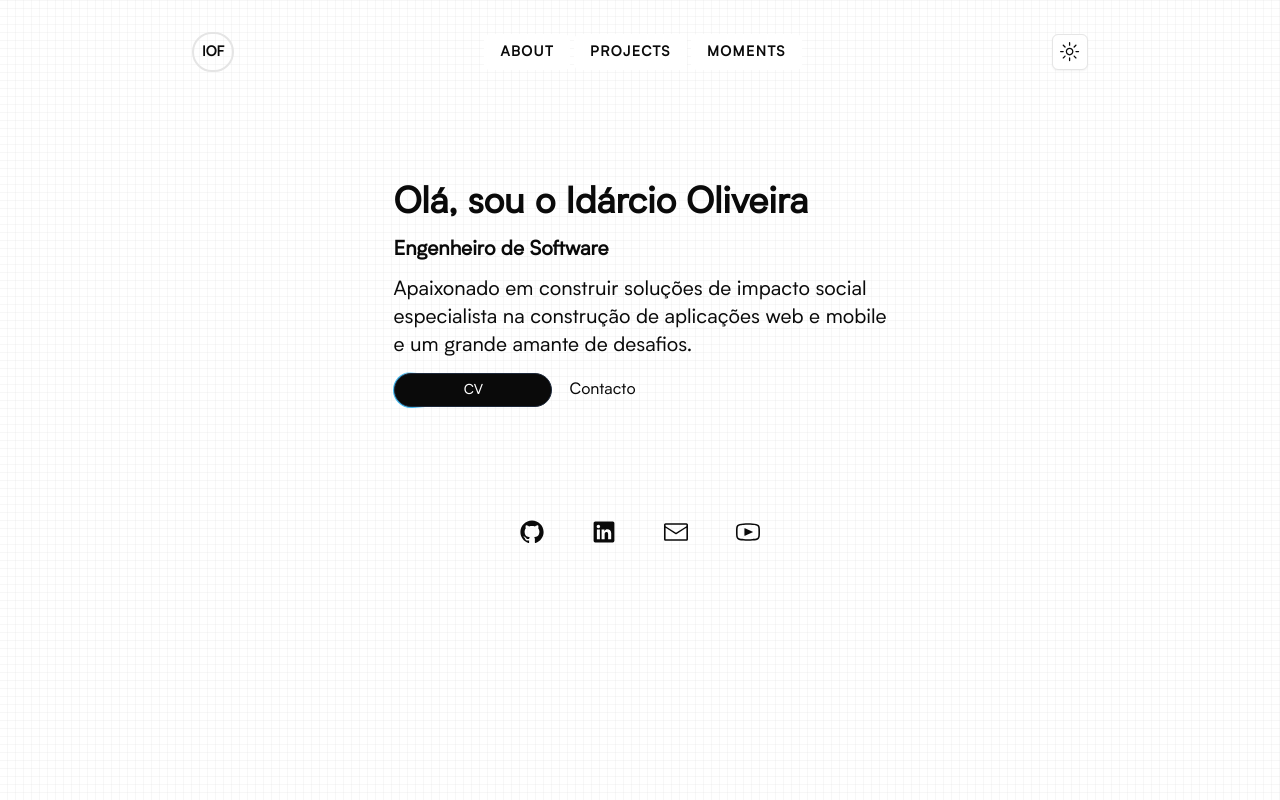
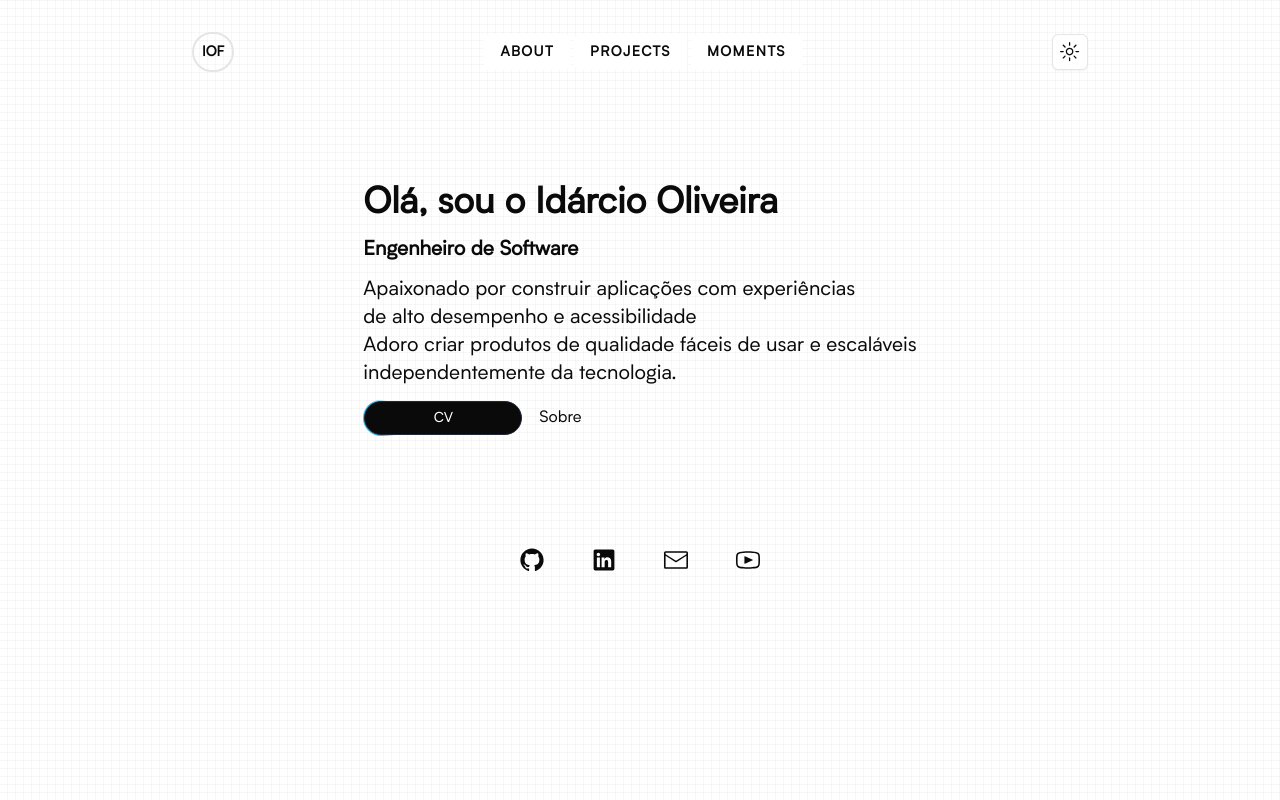
Before and after one commit to idarciooliveira/idarciooliveira.me, a Next.js app: page / in a window 1280 px wide. Built offline with nearby package versions, Linux system fonts and the light colour scheme.

Commit message:
added cv

```diff
--- a/src/app/about/page.tsx
+++ b/src/app/about/page.tsx
@@ -24,8 +24,8 @@ export default function About() {
 
                     <p >
                         <b>I'm the FullStack Developer at Njilayetu</b>. Before that, I
-                        was  a Backend Developer at Tecnobase and Fullstack <br />
-                        Developer at Mutundo Express. I'm originally from Cabinda <br />
+                        was  a Frontend and Mobile Developer at Mutundo Express  <br /> and
+                        Tech Lead at Tecnobase and. I'm originally from Cabinda <br />
                         and <b>now living in Luanda, Angola</b> with my family. <br />
                         {'\n'}
                     </p>
--- a/src/app/page.tsx
+++ b/src/app/page.tsx
@@ -1,5 +1,4 @@
 'use client'
-import { Button } from "@/components/ui/button";
 import { MovingBorderButton } from "@/components/ui/moving-border-button";
 import Link from "next/link";
 
@@ -13,15 +12,18 @@ export default function Home() {
           <h2 className="text-4xl font-bold ">Olá, sou o Idárcio Oliveira</h2>
           <h3 className="text-xl font-semibold">Engenheiro de Software</h3>
           <p className="text-xl text-justify font-light">
-            Apaixonado em construir soluções de impacto social <br />
-            especialista na construção de aplicações web e mobile<br />
-            e um grande amante de desafios.
+            Apaixonado por construir aplicações com experiências <br />
+            de alto desempenho e acessibilidade
+            <br /> Adoro criar produtos de qualidade  fáceis de
+            usar e escaláveis <br /> independentemente da tecnologia.
           </p>
           <div className="space-x-4">
-            <MovingBorderButton>
-              CV
-            </MovingBorderButton>
-            <Link className="hover:underline" href={'/contact'}>Contacto</Link>
+            <Link href={'/public/cv-mobile.pdf'} download={'pdf'} target="_blank">
+              <MovingBorderButton>
+                CV
+              </MovingBorderButton>
+            </Link>
+            <Link className="hover:underline" href={'/about'}>Sobre</Link>
           </div>
         </div>
       </div>
```
Also changed, not shown: 1 other file (tests, documents, lock files or other folders).
